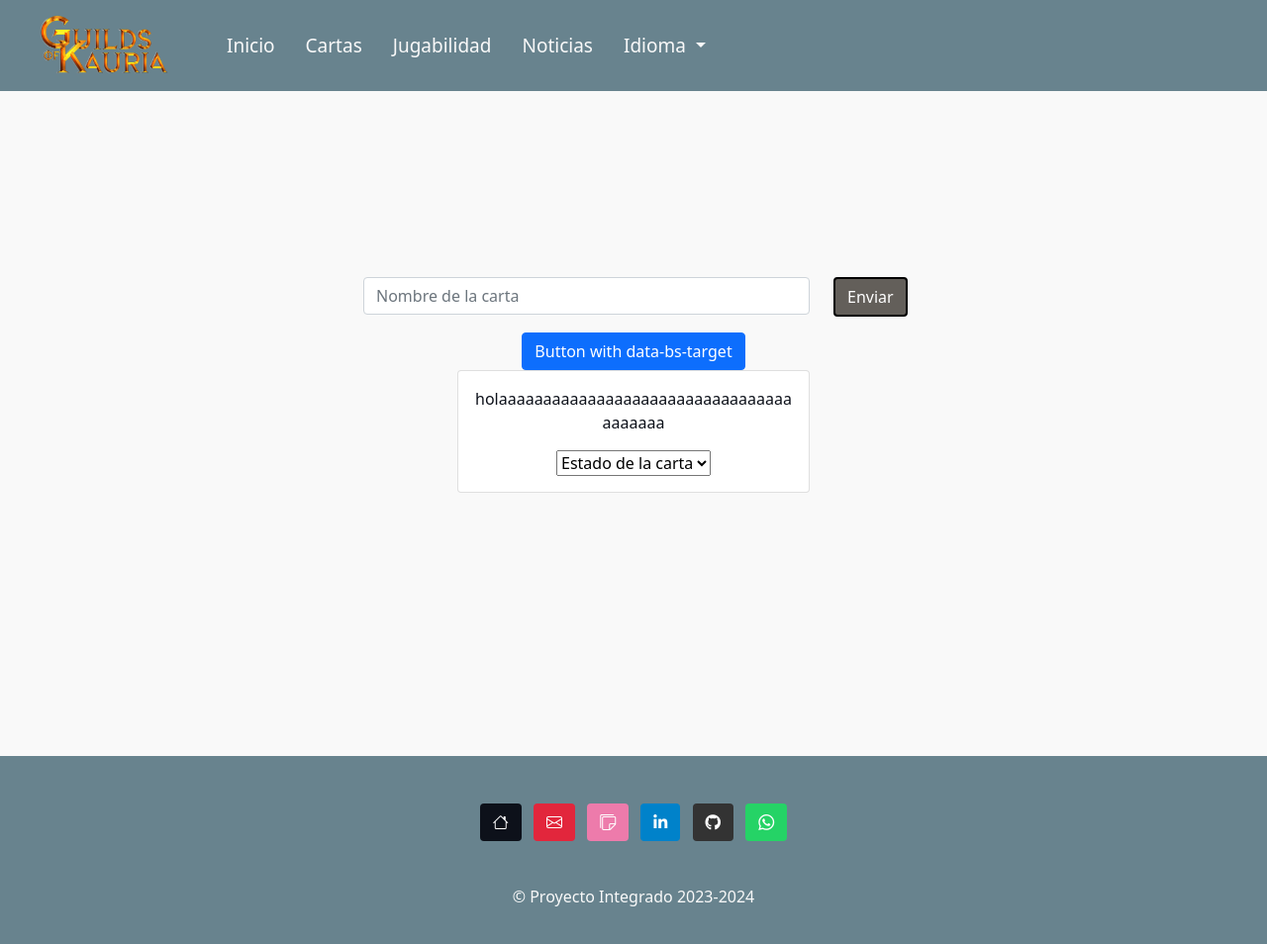
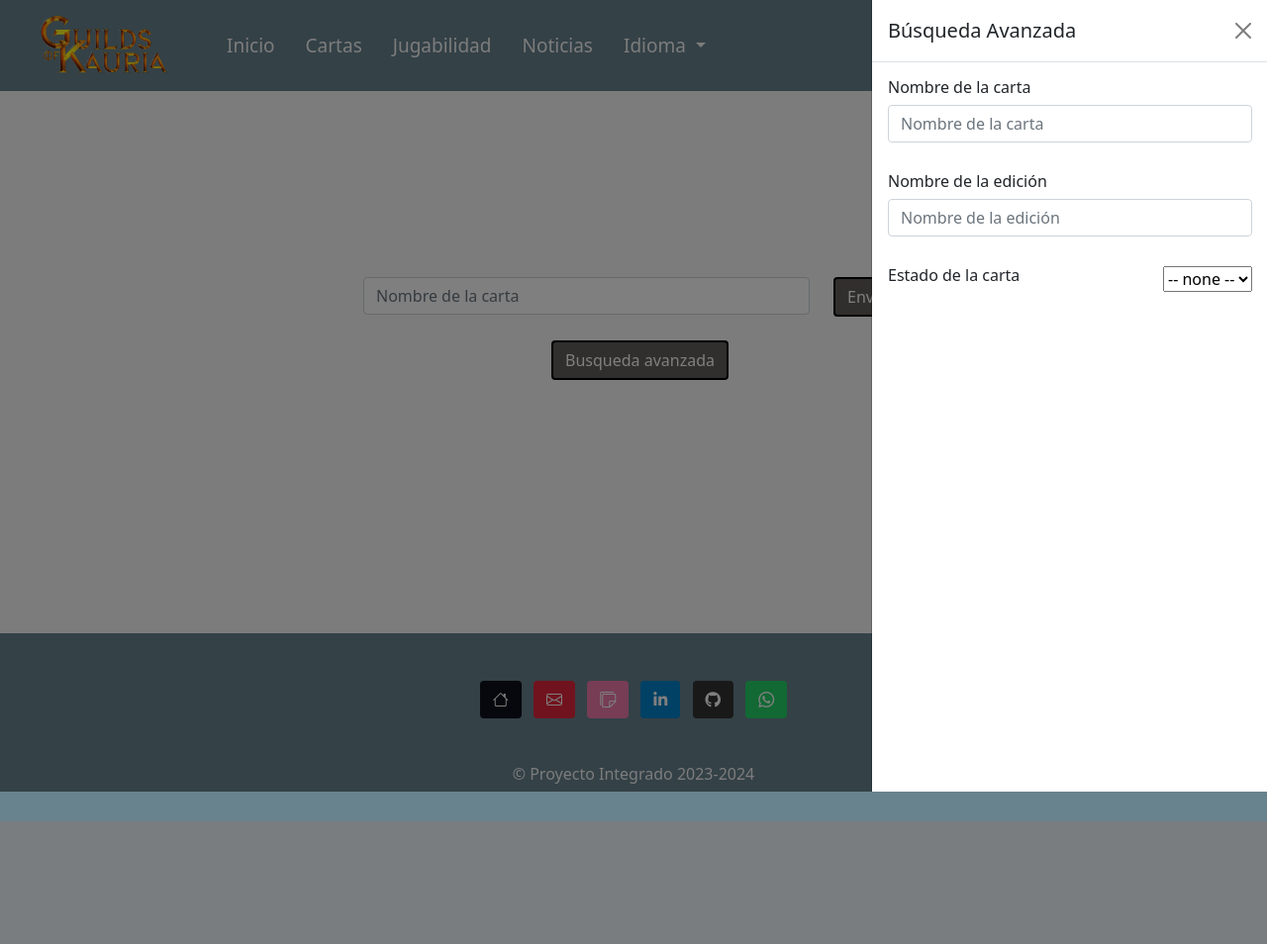
Before and after one commit to RobertoRedes2001/2DAW24-Equipo1, a PHP site: page /card.html in a window 1280 px wide, after a click on "Busqueda avanzada". Shown: the whole page at 99% size. After the commit the page ends 830 px from the top, so only its background shows below. Run offline with PHP 8.4, Linux system fonts and the light colour scheme; some web fonts are replaced.

Commit message:
filtrado

```diff
--- a/card.html
+++ b/card.html
@@ -77,41 +77,67 @@
     <main>
         <div class="container form ">
             <form>
-                <div class="row gy-3">
+                <div class="row">
                     <div class="offset-xl-3 col-xl-5 col-md-12 ">
                         <input type="name" class="form-control" id="inputName" aria-describedby="nombre"
                             placeholder="Nombre de la carta">
 
                     </div>
+
                     <div class="col-xl-4 col-md-12">
                         <button type="submit" class="btn btn-enviar ">Enviar</button>
                     </div>
-                    <div class="offset-xl-4 col-xl-4 text-center" >
-                        <button class="btn btn-primary" type="button" data-bs-toggle="collapse"
-                                data-bs-target="#collapseExample" aria-expanded="false" aria-controls="collapseExample">
-                                Button with data-bs-target
+                </div>
+            </form>
+            <br>
+            <form>
+                <div class="row">
+                    <div class="offset-xl-5 col-xl-4 ">
+                        <button class="btn btn-enviar gy-3 " type="button" data-bs-toggle="offcanvas"
+                            data-bs-target="#collapseExample" aria-expanded="false" aria-controls="collapseExample">
+                            Busqueda avanzada
                         </button>
-                        <div class="collapse" id="collapseExample"> <!-- Eliminamos el estilo en línea para el ancho y la posición -->
-                            <div class="card card-body">
-                                <p style="color: #0D111A;">holaaaaaaaaaaaaaaaaaaaaaaaaaaaaaaaaaaaaaaaa</p>
-                                <div class="answer">
-                                    <select name="finish" id="finish">
-                                        <option value="">Estado de la carta</option>
-                                        <option value="banneada">Banneada</option>
-                                        <option value="limitada">Limitada</option>
-                                        <option value="libre">Libre</option>
-                                    </select>
+
+                        <div class="offcanvas offcanvas-end" id="collapseExample"
+                            aria-labelledby="collapseExampleLabel">
+                            <div class="offcanvas-header">
+                                <h5 class="offcanvas-title" id="collapseExampleLabel">Búsqueda Avanzada</h5>
+                                <button type="button" class="btn-close text-reset" data-bs-dismiss="offcanvas"
+                                    aria-label="Close"></button>
+                            </div>
+                            <div class="offcanvas-body">
+                                <div class="separacion">
+
+                                    <h6>Nombre de la carta</h6>
+                                    <input type="name" class="form-control" id="inputName" aria-describedby="nombre"
+                                        placeholder="Nombre de la carta">
+
                                 </div>
+
+                                <div class="separacion">
+                                    <h6>Nombre de la edición</h6>
+                                    <input type="name" class="form-control" id="inputName" aria-describedby="nombre"
+                                        placeholder="Nombre de la edición">
+                                </div>
+
+                                <div class="status-card">
+                                    <div class="w-50">
+                                        <h6>Estado de la carta</h6>
+                                    </div>
+                                    <div>
+                                        <select name="finish" id="finish">
+                                            <option value="">-- none --</option>
+                                            <option value="banneada">Vetada</option>
+                                            <option value="limitada">Limitada</option>
+                                            <option value="libre">Libre</option>
+                                        </select>
+                                    </div>
+                                </div>
+
                             </div>
                         </div>
                     </div>
-
-                    <div class="offset-xl-3 col-xl-4">
-
-                    </div>
                 </div>
-
-
             </form>
         </div>
 
--- a/styles.css
+++ b/styles.css
@@ -12,7 +12,8 @@ body {
     flex-direction: column;
     margin-top: 30px;
 }
-main{
+
+main {
     padding: 50px;
 }
 
@@ -39,10 +40,14 @@ main{
 footer {
     color: #f9f9f9;
     text-align: center;
-    margin-top: auto; /* Esto empujará el footer hacia abajo */
-    background-color: #68838E; /* Color de fondo del footer */
-    padding: 20px 0; /* Añade un poco de espacio alrededor del contenido del footer */
-    width: 100%; /* Ocupa todo el ancho disponible */
+    margin-top: auto;
+    /* Esto empujará el footer hacia abajo */
+    background-color: #68838E;
+    /* Color de fondo del footer */
+    padding: 20px 0;
+    /* Añade un poco de espacio alrededor del contenido del footer */
+    width: 100%;
+    /* Ocupa todo el ancho disponible */
 }
 
 .footer-container {
@@ -76,6 +81,15 @@ a:hover {
     color: #e3A25b;
 }
 
+.separacion {
+    padding-bottom: 30px;
+
+}
+
+.status-card {
+    display: flex;
+    padding-bottom: 30px;
+}
 
 .jumbotron {
     margin-top: 75px;
@@ -93,7 +107,7 @@ a:hover {
     margin-right: 20%;
 }
 
-.aboutUs{
+.aboutUs {
     padding-top: 110px;
     margin-left: 20%;
 
@@ -120,20 +134,46 @@ a:hover {
     text-align: right;
 
 }
-.form{
+
+.form {
     padding-top: 200px;
     /* padding-left: 400px; */
     padding-bottom: 200px;
 }
 
-.btn-enviar{
+.btn-enviar {
     background-color: #635f5a;
     color: #FFF;
     border: black solid 2px
 }
 
-.btn-enviar:hover{
+.btn-enviar:hover {
     background-color: #ccae8c;
     color: #FFF;
     border: #635f5a solid 2px
 }
+
+
+/* Estilos para la barra de despliegue */
+.offcanvas-header {
+    padding: 1rem;
+    /* Ajusta el relleno de la barra de despliegue según sea necesario */
+    border-bottom: 1px solid #dee2e6;
+    /* Añade un borde inferior a la barra de despliegue */
+}
+
+/* Ajuste el ancho de la barra de despliegue */
+.offcanvas-start {
+    max-width: 200px;
+    /* Ajusta el ancho de la barra de despliegue según sea necesario */
+}
+
+.offcanvas-body {
+    width: 400px;
+}
+
+.w-50 {
+    flex: 1;
+    margin-right: 10px;
+
+}
```
